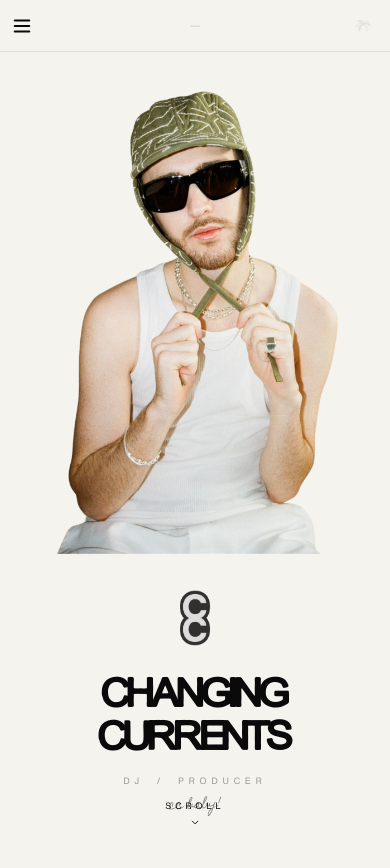
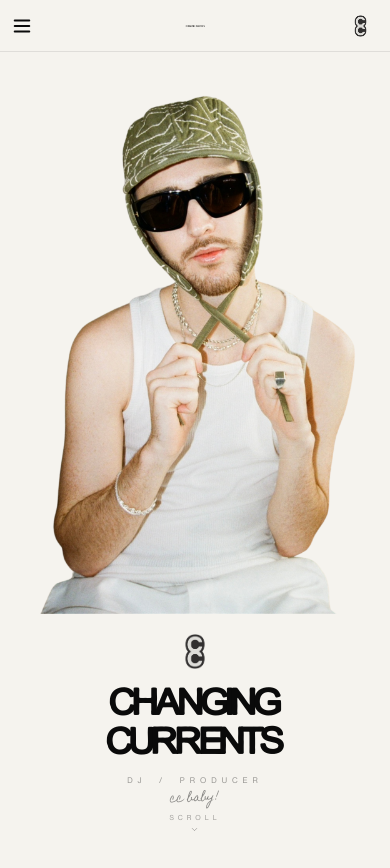
Before and after one commit to stakim003/EPK, a Next.js app: page / in a window 390 px wide. Shown: the top 868 px of the page. Built offline with nearby package versions, Linux system fonts and the light colour scheme.

Commit message:
Fix mobile hero: fit all content in viewport, move scroll hint inline, bigger wordmark, replace palm with CC emblem

```diff
--- a/src/app/page.tsx
+++ b/src/app/page.tsx
@@ -895,22 +895,20 @@ export default function EPKPage() {
               <img
                 src="/cc-wordmark.png"
                 alt="Changing Currents"
-                style={{ height: 18, display: "block", mixBlendMode: "multiply" }}
+                style={{ height: 36, display: "block", mixBlendMode: "multiply" }}
               />
             </div>
 
-            {/* Palm tree — right */}
+            {/* CC emblem — right */}
             <div style={{ marginLeft: "auto", display: "flex", alignItems: "center", paddingRight: 16 }}>
               {/* eslint-disable-next-line @next/next/no-img-element */}
               <img
-                src="/palm.png"
+                src="/epk-logo.png"
                 alt=""
                 style={{
-                  height: 26,
+                  height: 34,
                   display: "block",
-                  filter: "invert(1)",
                   mixBlendMode: "multiply",
-                  opacity: 0.55,
                 }}
               />
             </div>
@@ -935,18 +933,16 @@ export default function EPKPage() {
                 </button>
               ))}
             </div>
-            {/* Palm tree decoration — far right */}
+            {/* CC emblem decoration — far right */}
             <div style={{ marginLeft: "auto", display: "flex", alignItems: "center" }}>
               {/* eslint-disable-next-line @next/next/no-img-element */}
               <img
-                src="/palm.png"
+                src="/epk-logo.png"
                 alt=""
                 style={{
-                  height: 22,
+                  height: 30,
                   display: "block",
-                  filter: "invert(1)",
                   mixBlendMode: "multiply",
-                  opacity: 0.55,
                 }}
               />
             </div>
@@ -964,28 +960,28 @@ export default function EPKPage() {
 
         {/* HERO */}
         {isMobile ? (
-          /* Mobile hero: image top (flex:1), text block at bottom */
-          <section id="hero" style={{ height: `calc(100vh - ${NAV_H}px)`, backgroundColor: BG, display: "flex", flexDirection: "column", overflow: "hidden", position: "relative" }}>
-            {/* Top: hero image — flex:1 so it takes remaining space */}
-            <div style={{ flex: 1, overflow: "hidden", position: "relative" }}>
+          /* Mobile hero: image top (flex:1), text block at bottom — all fits in one viewport */
+          <section id="hero" style={{ height: `calc(100vh - ${NAV_H}px)`, backgroundColor: BG, display: "flex", flexDirection: "column", overflow: "hidden" }}>
+            {/* Top: hero image — flex:1 so it fills remaining space */}
+            <div style={{ flex: 1, overflow: "hidden", minHeight: 0 }}>
               {/* eslint-disable-next-line @next/next/no-img-element */}
               <img src="/epk-hero.png" alt="Changing Currents" style={{ width: "100%", height: "100%", objectFit: "cover", objectPosition: "top center", display: "block" }} />
             </div>
-            {/* Bottom: logo + name + tagline */}
-            <div style={{ flexShrink: 0, display: "flex", flexDirection: "column", alignItems: "center", padding: "20px 24px 32px" }}>
+            {/* Bottom: logo + name + tagline — compact so everything fits */}
+            <div style={{ flexShrink: 0, display: "flex", flexDirection: "column", alignItems: "center", padding: "10px 24px 10px" }}>
               {/* eslint-disable-next-line @next/next/no-img-element */}
-              <img src="/epk-logo.png" alt="CC Logo" style={{ width: "clamp(70px, 18vw, 110px)", marginBottom: 12, display: "block", mixBlendMode: "multiply" }} />
-              <h1 style={{ fontFamily: "'Bootzy', serif", fontSize: "clamp(42px, 12vw, 64px)", lineHeight: 0.93, color: INK, margin: 0, letterSpacing: "-1px", textAlign: "center" }}>
+              <img src="/epk-logo.png" alt="CC Logo" style={{ width: "clamp(44px, 11vw, 60px)", marginBottom: 6, display: "block", mixBlendMode: "multiply" }} />
+              <h1 style={{ fontFamily: "'Bootzy', serif", fontSize: "clamp(38px, 11vw, 58px)", lineHeight: 0.92, color: INK, margin: 0, letterSpacing: "-1px", textAlign: "center" }}>
                 CHANGING<br />CURRENTS
               </h1>
-              <p style={{ fontSize: 9, letterSpacing: 5, color: MUTED, textTransform: "uppercase", marginTop: 14, marginBottom: 0, textAlign: "center" }}>
+              <p style={{ fontSize: 8, letterSpacing: 5, color: MUTED, textTransform: "uppercase", marginTop: 10, marginBottom: 0, textAlign: "center" }}>
                 DJ &nbsp;/&nbsp; Producer
               </p>
               <p style={{
                 fontFamily: "'Homemade Apple', cursive",
-                fontSize: "clamp(11px, 3vw, 16px)",
+                fontSize: "clamp(10px, 2.8vw, 14px)",
                 color: "rgba(0,0,0,0.45)",
-                margin: "12px 0 0 0",
+                margin: "8px 0 0 0",
                 lineHeight: 1,
                 transform: "rotate(-3deg)",
                 display: "inline-block",
@@ -993,10 +989,10 @@ export default function EPKPage() {
               }}>
                 cc baby!
               </p>
-            </div>
-            <div style={{ position: "absolute", bottom: 16, left: "50%", transform: "translateX(-50%)", display: "flex", flexDirection: "column", alignItems: "center", gap: 4, zIndex: 3 }}>
-              <span style={{ fontSize: 9, letterSpacing: 4, color: INK, textTransform: "uppercase" }}>Scroll</span>
-              <ChevronDown size={11} color={INK} />
+              <div style={{ display: "flex", flexDirection: "column", alignItems: "center", gap: 2, marginTop: 8 }}>
+                <span style={{ fontSize: 7, letterSpacing: 4, color: "rgba(0,0,0,0.35)", textTransform: "uppercase" }}>Scroll</span>
+                <ChevronDown size={9} color="rgba(0,0,0,0.35)" />
+              </div>
             </div>
           </section>
         ) : (
```
